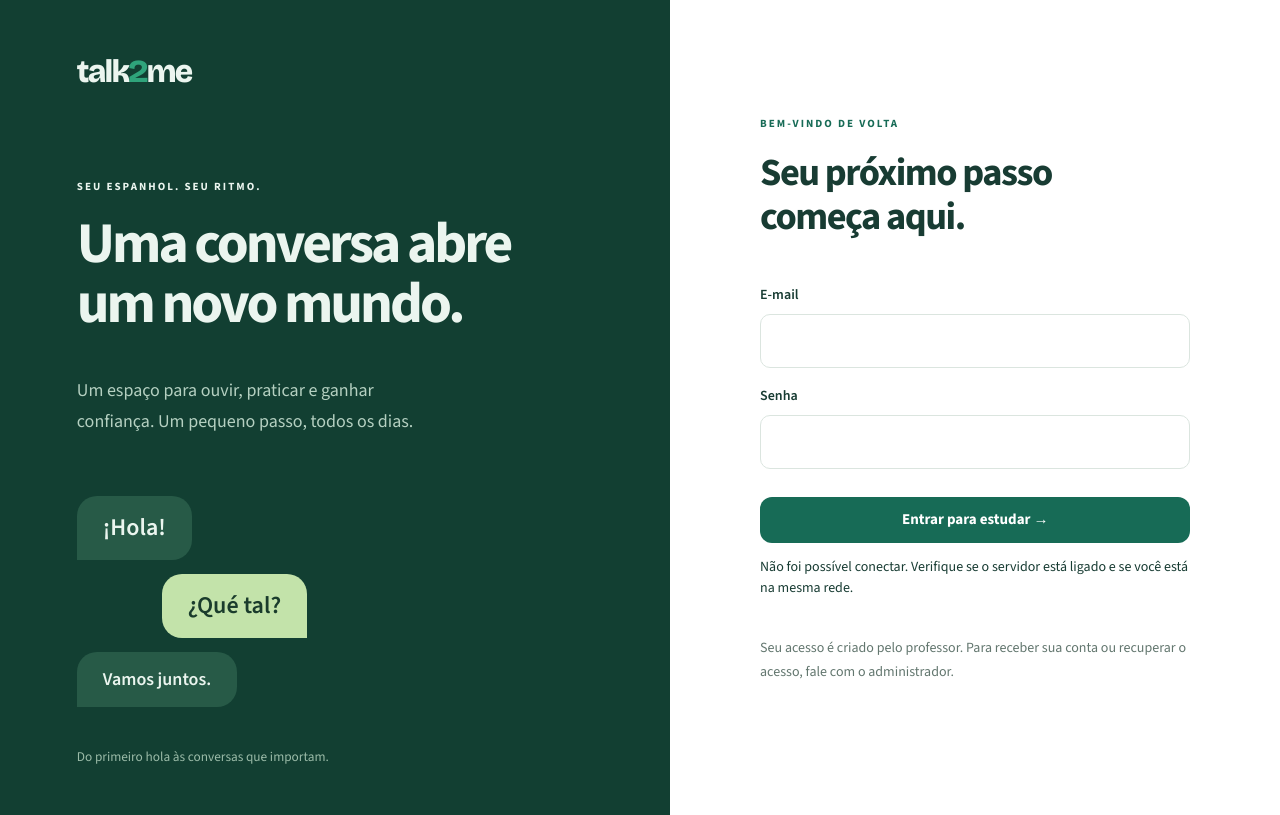
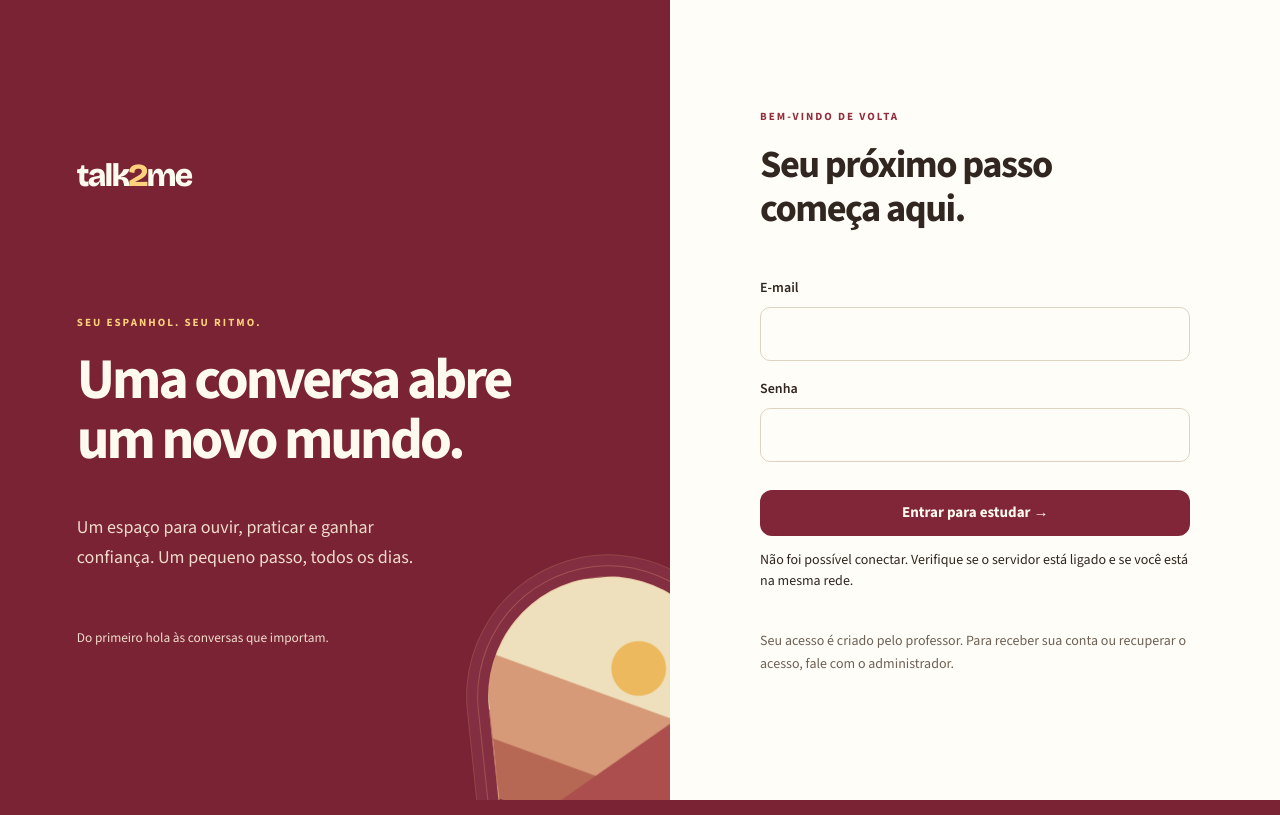
Before and after one commit to 0x0chronos/talk2me, a PHP site: page / in a window 1280 px wide. Run offline with PHP 8.4, Linux system fonts and the light colour scheme.

Commit message:
Publish approved Spanish visual identity across the study app

```diff
--- a/public/index.html
+++ b/public/index.html
@@ -6,7 +6,7 @@
   <title>talk2me — Estúdio de Idiomas</title>
   <link rel="stylesheet" href="/styles.css?v=20261109_06">
 <link rel="stylesheet" href="/talk2me.css">
-<link rel="manifest" href="/manifest.webmanifest"><meta name="theme-color" content="#176b56">
+<link rel="manifest" href="/manifest.webmanifest"><meta name="theme-color" content="#792334">
 </head>
 <body class="locked">
 <section id="login-screen" class="login-screen"><div class="login-story"><span class="wordmark">talk<span>2</span>me</span><p class="eyebrow">SEU ESPANHOL. SEU RITMO.</p><h1>Uma conversa abre<br>um novo mundo.</h1><p>Um espaço para ouvir, praticar e ganhar confiança. Um pequeno passo, todos os dias.</p><div class="login-art" aria-hidden="true"><span>¡Hola!</span><span>¿Qué tal?</span><span>Vamos juntos.</span></div><small>Do primeiro hola às conversas que importam.</small></div><div class="login-panel"><span class="eyebrow">BEM-VINDO DE VOLTA</span><h2>Seu próximo passo<br>começa aqui.</h2><form id="login-form"><label>E-mail<input name="email" type="email" autocomplete="username" required></label><label>Senha<input name="password" type="password" autocomplete="current-password" required maxlength="128"></label><button type="submit" class="btn">Entrar para estudar →</button><p class="form-status" role="status"></p></form><p class="access-note">Seu acesso é criado pelo professor. Para receber sua conta ou recuperar o acesso, fale com o administrador.</p><p id="setup-note" hidden>A configuração inicial do administrador ainda não foi concluída neste computador.</p></div></section>
--- a/public/talk2me.css
+++ b/public/talk2me.css
@@ -45,3 +45,63 @@ html[data-theme="dark"]{--pick-ink:#9cc0ff;--pick-bg:#16253f;--pick-line:#4f7fd1
   .match-cols .pair-num{width:18px;height:18px}
   .match-cols .right svg{display:none}
 }
+
+/* Cores de cartazes espanhóis e arcadas desenhadas com CSS. */
+:root,html[data-course="es"] {
+  --paper:#f7f3eb; --sheet:#fffdf8; --sheet-tint:#f3ece0; --sheet-hover:#fbf1de;
+  --ink:#312720; --muted:#6f6256; --seam:#ded3c2; --seam-soft:#ede5d9;
+  --cover:#792334; --cover-deep:#581827; --cover-ink:#fffaef; --cover-muted:#f1dccc;
+  --accent:#912d3c; --accent-hover:#712032; --accent-soft:#f6e4e0; --accent-line:#bf7b7b;
+  --cta-bg:#812638; --cta-ink:#fffaf1; --cta-hover:#651b2a; --foil:#902e40;
+  --foil-bar:#b47613; --top-accent:#aa293d;
+}
+html[data-course="es"][data-theme="dark"] {
+  --paper:#201c1d; --sheet:#2b2526; --sheet-tint:#362e30; --sheet-hover:#423236;
+  --ink:#faf1e5; --muted:#c9b8ac; --seam:#514345; --seam-soft:#403638;
+  --cover:#631e30; --cover-deep:#481624; --cover-ink:#fff6e4; --cover-muted:#efdbce;
+  --accent:#ffb6b9; --accent-hover:#ffd1d1; --accent-soft:#4b3036; --accent-line:#aa7079;
+  --cta-bg:#edb95e; --cta-hover:#f5ca7e; --cta-ink:#30221b;
+}
+.wordmark span{color:var(--accent)}
+.login-story,.banner{background:var(--cover);color:var(--cover-ink)}
+.login-story{isolation:isolate}
+.login-story .wordmark span,.login-story .eyebrow,.banner .eyebrow{color:#ffd17c}
+.login-story>p:not(.eyebrow),.login-story small,.banner p{color:var(--cover-muted)}
+.login-story h1,.banner h1{color:var(--cover-ink)}
+.login-story:after,.banner-copy:after{
+  content:"";position:absolute;pointer-events:none;width:15rem;height:22rem;
+  border-radius:9rem 9rem 0 0; border:1px solid #dda47b66;
+  background: radial-gradient(circle at 64% 27%,#edb95e 0 9%,transparent 9.4%),
+    linear-gradient(151deg,transparent 52%,#ab4e4d 52.3% 68%,transparent 68.3%),
+    linear-gradient(26deg,#692034 30%,#b66855 30.3% 43%,#d69a78 43.3% 62%,#efe0bd 62.3%);
+  box-shadow:0 0 0 10px #842f41,0 0 0 11px #c9876e66,0 0 0 21px #842f41,0 0 0 22px #c9876e55;
+}
+.login-story:after{right:-4rem;bottom:-8rem;z-index:-1;transform:rotate(-6deg)}
+.login-art{display:none}
+.login-story .wordmark{margin-bottom:clamp(40px,13vh,130px)}
+.login-story small{margin-top:36px}
+.banner-copy{position:relative;isolation:isolate}
+.banner-copy:after{width:7rem;height:11rem;right:5%;bottom:-4.5rem;z-index:-1;opacity:.55}
+.banner-copy h1,.banner-copy p{position:relative;max-width:80%}
+.banner{border-bottom:4px solid #d9a248}
+.visa-cta{position:relative;color:var(--ink)}
+.resume-badge,.mobile-nav button.selected{color:var(--accent)}
+html[data-theme="dark"] .btn:hover{background:var(--cta-hover);color:var(--cta-ink)}
+@media(max-width:700px){
+  .login-story:after{width:5rem;height:7rem;right:-1.3rem;bottom:-2.3rem}
+  .login-story h1{max-width:85%}
+  .login-story .wordmark{margin-bottom:28px}
+  .banner-copy:after{width:3.8rem;height:6rem;bottom:0;right:-2.3rem}
+}
+/* Keep keyboard focus visible on both the light cards and the burgundy cover. */
+:where(button,a,input,summary,video,[tabindex]):focus-visible{
+  outline:3px solid #762238;
+  outline-offset:3px;
+  box-shadow:0 0 0 3px #fff5db;
+}
+html[data-theme="dark"] :where(button,a,input,summary,video,[tabindex]):focus-visible{
+  outline-color:#ffcf79;
+  box-shadow:0 0 0 3px #2b2526;
+}
+.speak audio{max-width:100%}
+@media(prefers-reduced-motion:reduce){html{scroll-behavior:auto}.cell:hover{transform:none}}
```
Also changed, not shown: public/app-icon.svg, public/icons/app-192.png, public/icons/app-512.png, public/manifest.webmanifest.
